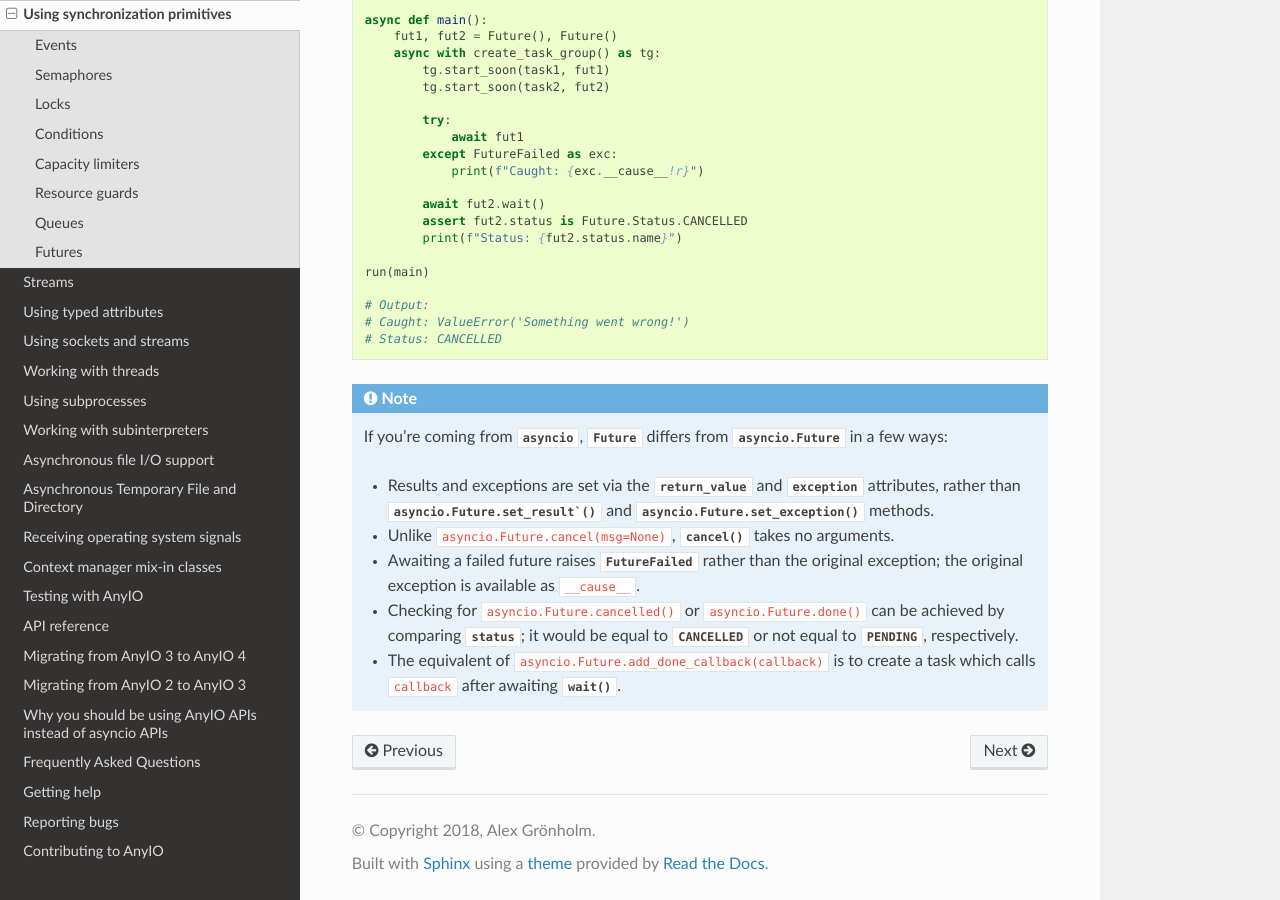
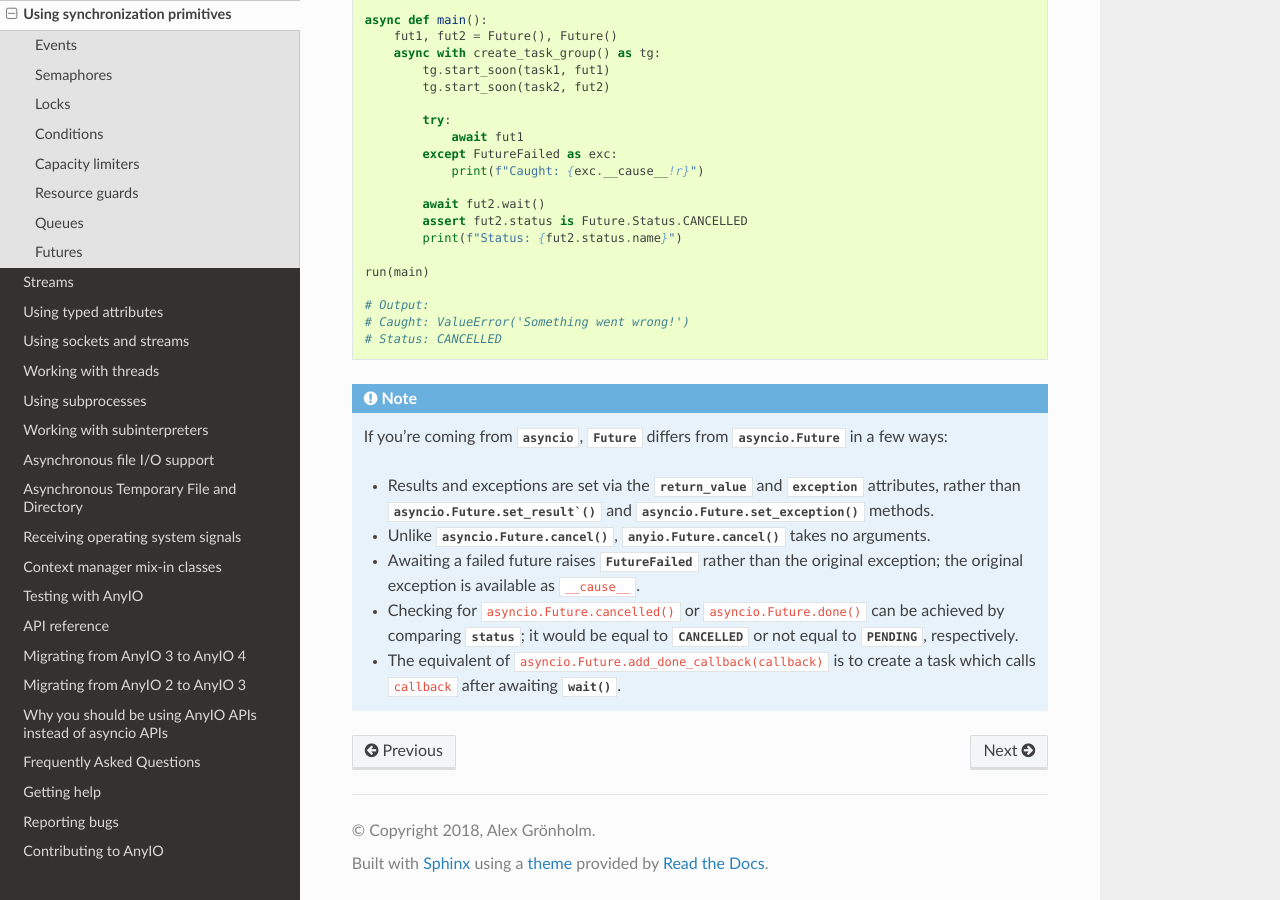
Before and after one commit to agronholm/anyio, a Sphinx documentation site: the page built from docs/synchronization.rst, in a window 1280 px wide and 900 px high, scrolled down 6022 px. Built offline with Sphinx 7.4.7 and the Read the Docs theme 3.1.0, drawn with Linux system fonts in a browser that asks for light colours; the version number could not be read and is left out.

Commit message:
Update docs/synchronization.rst
Co-authored-by: Alex Grönholm <alex.gronholm@nextday.fi>

```diff
--- a/docs/synchronization.rst
+++ b/docs/synchronization.rst
@@ -326,7 +326,7 @@ use :meth:`~Future.wait` and inspect :attr:`~Future.status`::
    * Results and exceptions are set via the :attr:`~Future.return_value` and
      :attr:`~Future.exception` attributes, rather than :meth:`asyncio.Future.set_result`` and
      :meth:`asyncio.Future.set_exception` methods.
-   * Unlike ``asyncio.Future.cancel(msg=None)``, :meth:`~Future.cancel` takes no arguments.
+   * Unlike :meth:`asyncio.Future.cancel`, :meth:`anyio.Future.cancel` takes no arguments.
    * Awaiting a failed future raises :exc:`FutureFailed` rather than the original
      exception; the original exception is available as ``__cause__``.
    * Checking for ``asyncio.Future.cancelled()`` or ``asyncio.Future.done()`` can be achieved by
```
